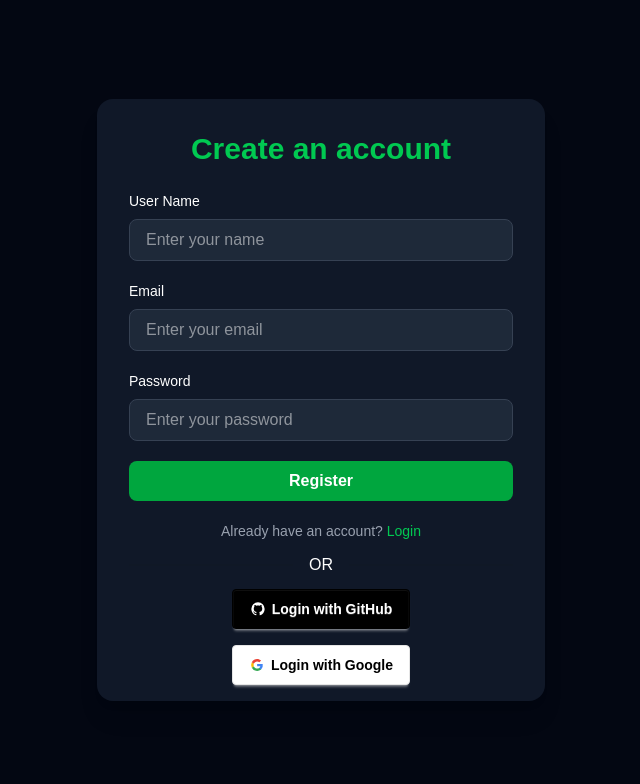
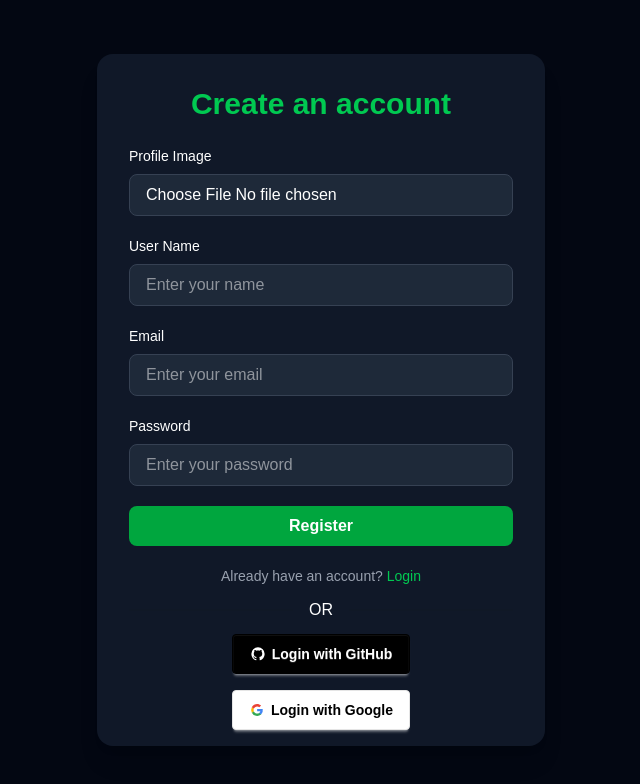
Before and after one commit to mdsheikhmohaimenulislam/Osiris, a Next.js app: page /register in a window 1280 px wide. Shown: the top 784 px of the page, without its empty margins (319-959 px from the left). Built offline with nearby package versions, Linux system fonts and the light colour scheme.

Commit message:
input image file done or utils create successfully done

```diff
--- /dev/null
+++ b/src/app/components/utils.ts
@@ -0,0 +1,32 @@
+export const imageUpload = async (imageData: File): Promise<string | null> => {
+  const formData = new FormData();
+  formData.append("image", imageData);
+
+  const apiKey = process.env.NEXT_PUBLIC_IMGBB_API_KEY;
+  if (!apiKey) {
+    console.error("ImgBB API key is missing!");
+    return null;
+  }
+
+  const res = await fetch(
+    `https://api.imgbb.com/1/upload?key=${process.env.NEXT_PUBLIC_IMGBB_API_KEY}`,
+    {
+      method: "POST",
+      body: formData,
+    }
+  );
+
+  if (!res.ok) {
+    console.error("Image upload failed");
+    return null;
+  }
+
+  const data: {
+    data?: { display_url?: string };
+    success?: boolean;
+  } = await res.json();
+
+//   console.log("imgbb response:", data);
+
+  return data?.data?.display_url ?? null;
+};
--- a/src/app/register/page.tsx
+++ b/src/app/register/page.tsx
@@ -5,7 +5,8 @@ import { ILoginPayload } from "@/types/auth";
 import { useRouter } from "next/navigation";
 import Link from "next/link";
 import SocialLogin from "../components/socialLogin/SocialLogin";
-
+import { imageUpload } from "../components/utils";
+import toast from "react-hot-toast";
 
 const Register = () => {
   const [loading, setLoading] = useState(false);
@@ -14,22 +15,33 @@ const Register = () => {
     text: string;
   } | null>(null);
 
-  const router=useRouter()
+  const router = useRouter();
 
   const handleSubmit = async (event: FormEvent<HTMLFormElement>) => {
     event.preventDefault();
     setMessage(null);
     setLoading(true);
 
+
     const formData = new FormData(event.currentTarget);
     const username = formData.get("username") as string;
     const email = formData.get("email") as string;
     const password = formData.get("password") as string;
+    const imageFile = formData.get("image") as File | null;
 
-    const payload: ILoginPayload & { username?: string } = {
+    // Upload the image and get the URL
+    let imageUrl: string | undefined;
+
+    if (imageFile) {
+      imageUrl = await imageUpload(imageFile); //  imageUpload gets a File
+    }
+
+    // Prepare the payload
+    const payload: ILoginPayload & { username?: string; image?: string } = {
       email,
       password,
       username,
+      image: imageUrl ?? undefined, //  converts null to undefined
     };
 
     try {
@@ -41,8 +53,9 @@ const Register = () => {
           text: "Registration successful! Redirecting to login...",
         });
         const form = event.target as HTMLFormElement;
+        toast.success("Logged out successfully!");
         form.reset();
-        router.push('/')
+        router.push("/");
       } else {
         // If backend returned null
         setMessage({ type: "error", text: "User already exists " });
@@ -55,6 +68,7 @@ const Register = () => {
       console.error("Register Error:", error);
     } finally {
       setLoading(false);
+
     }
   };
 
@@ -66,6 +80,18 @@ const Register = () => {
         </h2>
 
         <form onSubmit={handleSubmit} className="space-y-5">
+          <div>
+            <label className="block mb-2 text-sm font-medium">
+              Profile Image
+            </label>
+            <input
+              type="file"
+              name="image"
+              required
+              className="w-full px-4 py-2 rounded-lg bg-gray-800 border border-gray-700
+              focus:outline-none focus:ring-2 focus:ring-green-500 transition"
+            />
+          </div>
           <div>
             <label className="block mb-2 text-sm font-medium">User Name</label>
             <input
@@ -134,7 +160,7 @@ const Register = () => {
             Login
           </Link>
         </p>
-        <SocialLogin/>
+        <SocialLogin />
       </div>
     </div>
   );
```
